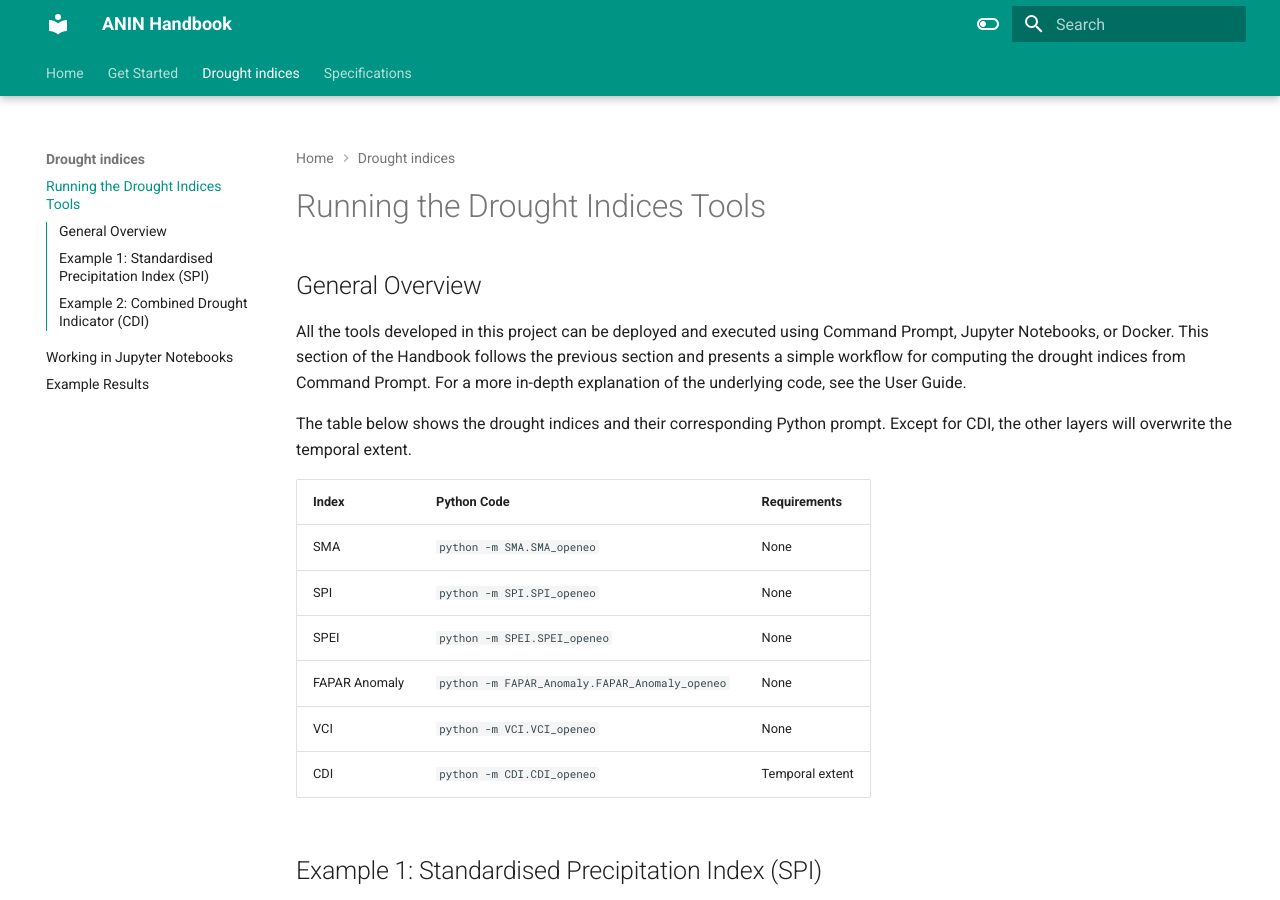
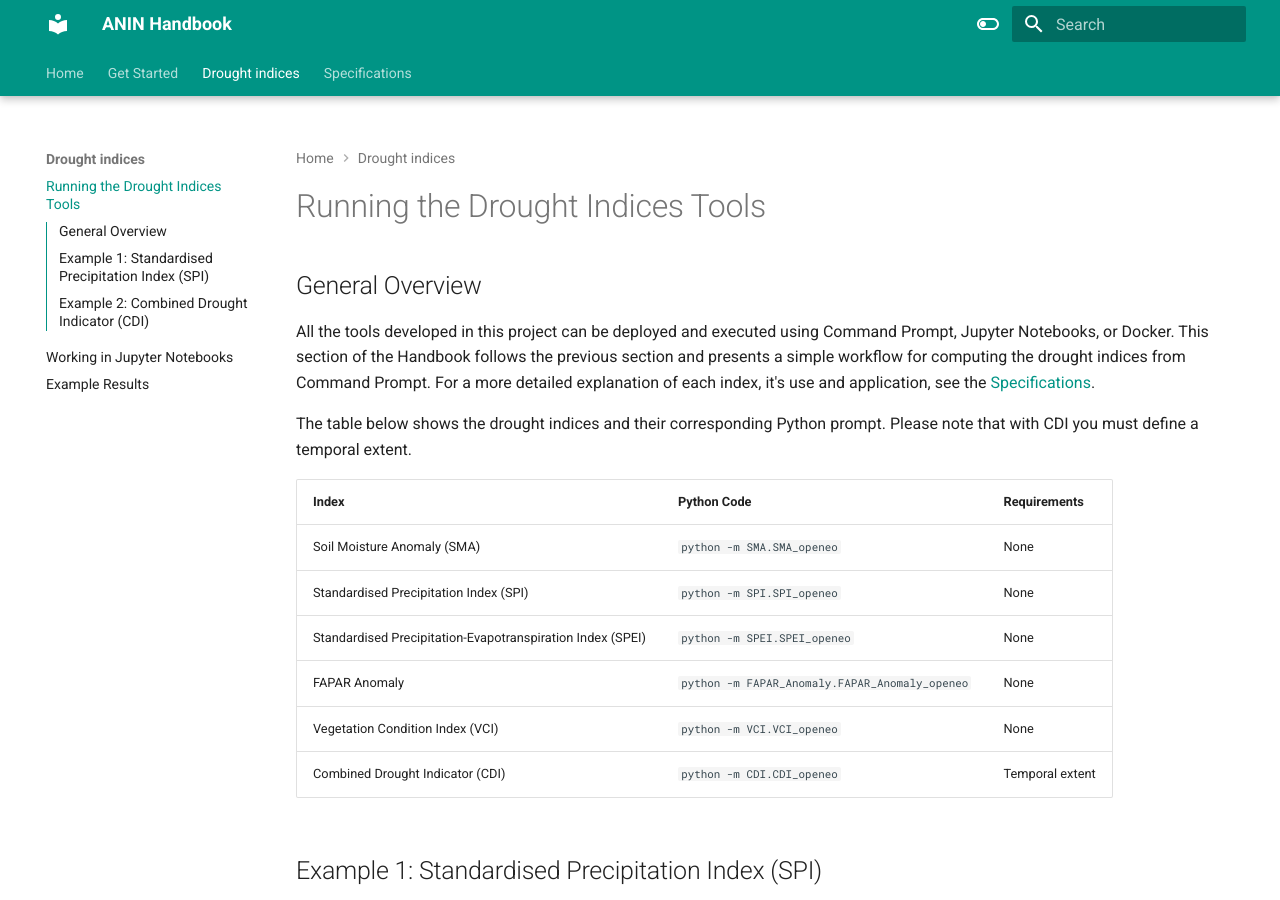
Before and after one commit to sibonile/ANIN-Handbook, an MkDocs documentation site: the page built from docs/drought_indices.md, in a window 1280 px wide and 900 px high. Built offline with MkDocs 1.6.1 and Material for MkDocs 9.7.7, drawn with Linux system fonts in a browser that asks for light colours.

```diff
--- a/docs/drought_indices.md
+++ b/docs/drought_indices.md
@@ -1,16 +1,16 @@
 ## General Overview
-All the tools developed in this project can be deployed and executed using Command Prompt, Jupyter Notebooks, or Docker. This section of the Handbook follows the previous section and presents a simple workflow for computing the drought indices from Command Prompt. For a more in-depth explanation of the underlying code, see the User Guide.
+All the tools developed in this project can be deployed and executed using Command Prompt, Jupyter Notebooks, or Docker. This section of the Handbook follows the previous section and presents a simple workflow for computing the drought indices from Command Prompt. For a more detailed explanation of each index, it's use and application, see the [Specifications](theoretical_basis.md).
 
-The table below shows the drought indices and their corresponding Python prompt.  Except for CDI, the other layers will overwrite the temporal extent.
+The table below shows the drought indices and their corresponding Python prompt.  Please note that with CDI you must define a temporal extent.
 
 | Index         | Python Code                                     | Requirements    |
 | :------------ | :---------------------------------------------- | :---------------|
-| SMA           | `python -m SMA.SMA_openeo`                      | None            |
-| SPI           | `python -m SPI.SPI_openeo`                      | None            |
-| SPEI          | `python -m SPEI.SPEI_openeo`                    | None            |
+| Soil Moisture Anomaly (SMA)           | `python -m SMA.SMA_openeo`                      | None            |
+| Standardised Precipitation Index (SPI)          | `python -m SPI.SPI_openeo`                      | None            |
+| Standardised Precipitation-Evapotranspiration Index (SPEI)         | `python -m SPEI.SPEI_openeo`                    | None            |
 | FAPAR Anomaly | `python -m FAPAR_Anomaly.FAPAR_Anomaly_openeo`  | None            |
-| VCI           | `python -m VCI.VCI_openeo`                      | None            |
-| CDI           | `python -m CDI.CDI_openeo`                      | Temporal extent |
+| Vegetation Condition Index (VCI)         | `python -m VCI.VCI_openeo`                      | None            |
+| Combined Drought Indicator (CDI)         | `python -m CDI.CDI_openeo`                      | Temporal extent |
 
 ## Example 1: Standardised Precipitation Index (SPI)
 The SPI tool provides monthly time-series information based on precipitation data. It is computed at a national scale at a resolution of 1° x 1° and requires no temporal extent as an input. To run SPI, input the Python code below into the command prompt.
```
Also changed, not shown: docs/Installation.md (+8 -0 lines), docs/index.md (+4 -4 lines), docs/python_codes.md (deleted, +0 -1 lines).
